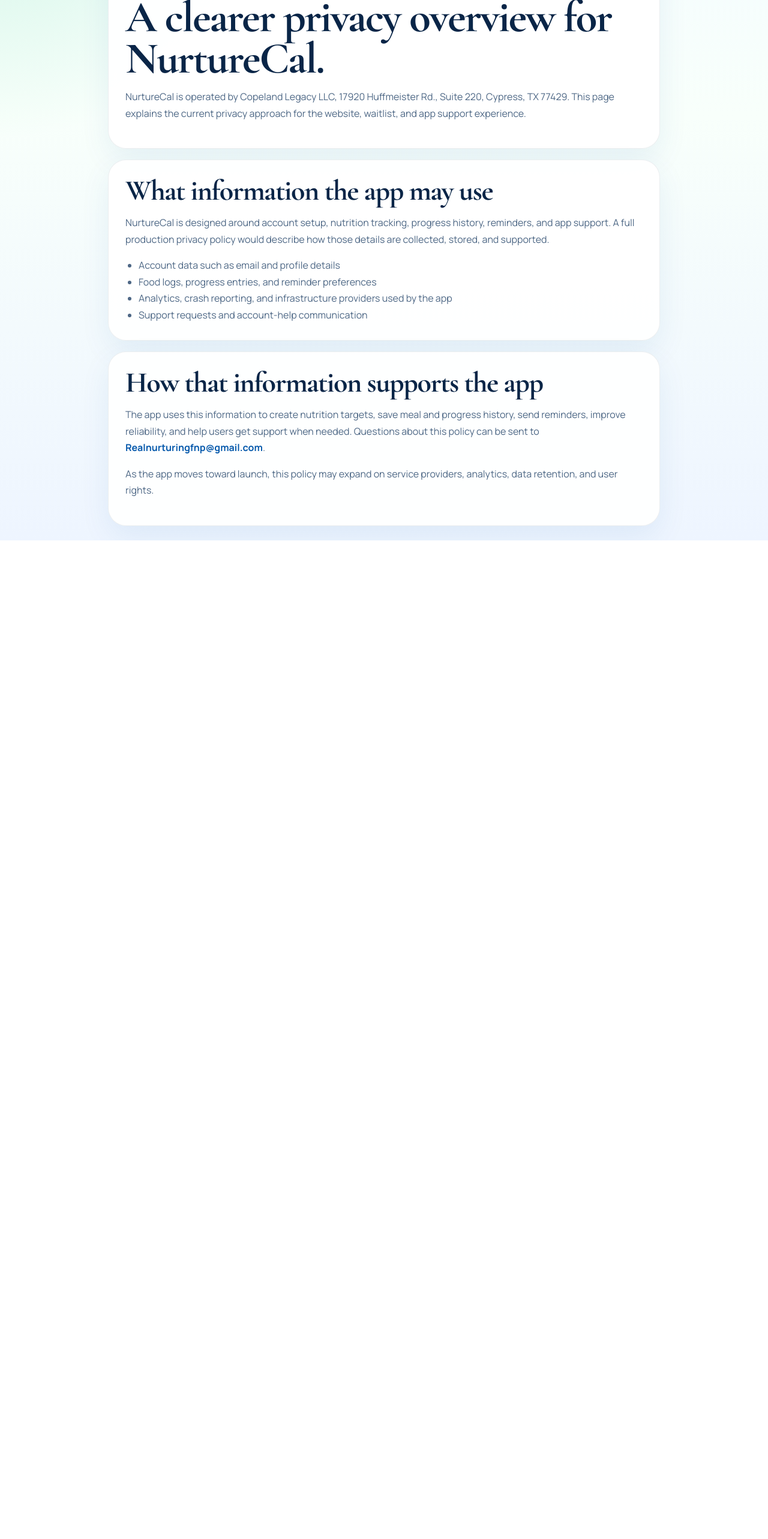
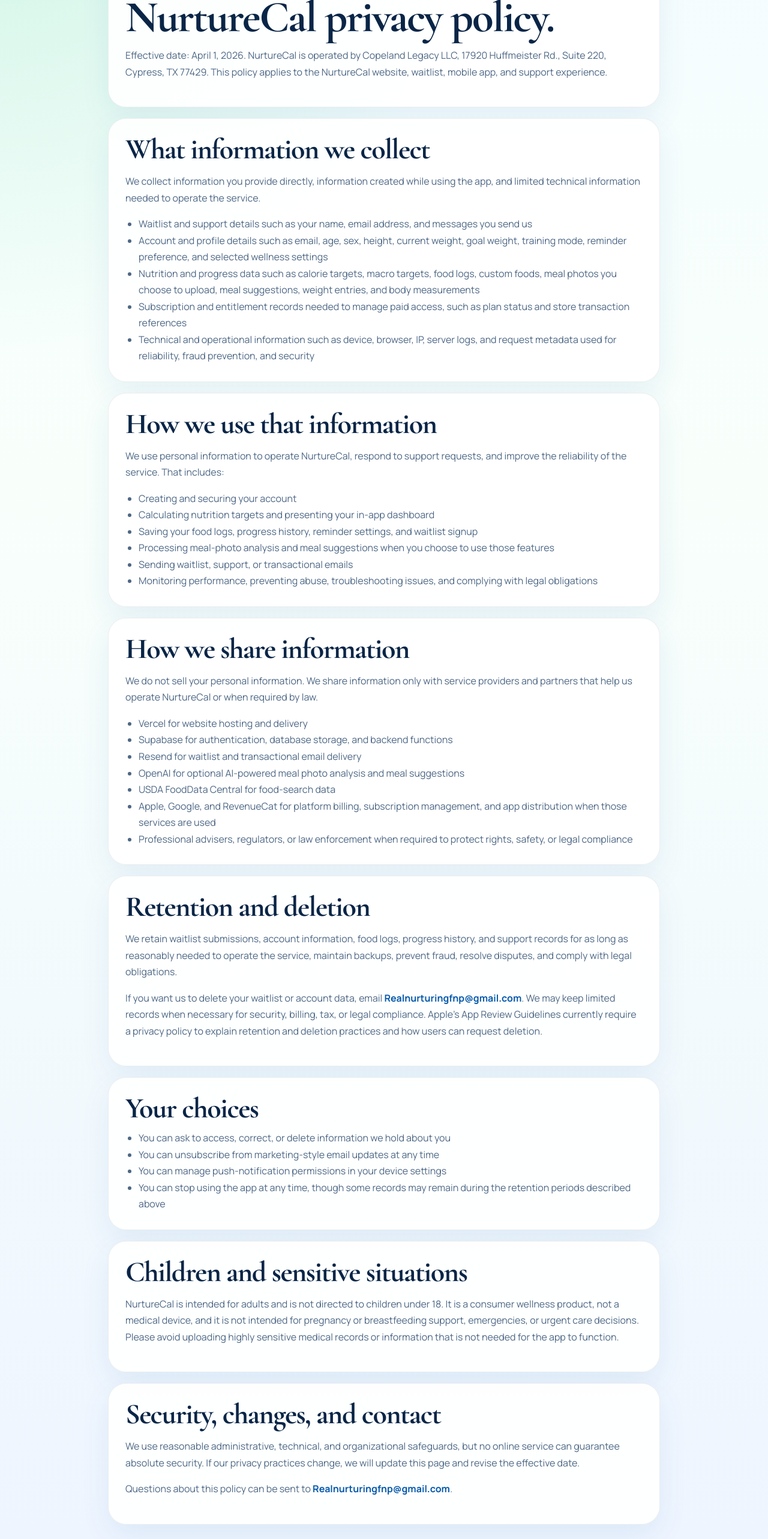
Before and after one commit to cocoa1878/NurtureCal-Website, a Next.js app: page /websitedemo/privacy in a window 1280 px wide. Shown: the part 210-2776 px from the top of the page at 60% size. Before the commit the page ends 1111 px from the top, so only its background shows below. Built offline with nearby package versions, Linux system fonts and the light colour scheme.

Commit message:
Finalize public legal pages and footer

```diff
--- a/src/app/websitedemo/page.tsx
+++ b/src/app/websitedemo/page.tsx
@@ -378,8 +378,6 @@
             <a href="#features">Features</a>
             <a href="#how-it-works">How It Works</a>
             <a href="#waitlist">Waitlist</a>
-            <Link href="/project-status">Build Status</Link>
-            <Link href="/screen-previews">Screen Previews</Link>
             <Link href="/privacy">Privacy</Link>
             <Link href="/terms">Terms</Link>
           </div>
--- a/src/app/websitedemo/privacy/page.tsx
+++ b/src/app/websitedemo/privacy/page.tsx
@@ -17,7 +17,7 @@
 
 export const metadata: Metadata = {
   title: "NurtureCal Privacy Policy",
-  description: "Privacy policy overview for NurtureCal, operated by Copeland Legacy LLC."
+  description: "Privacy policy for the NurtureCal website, waitlist, and app experience operated by Copeland Legacy LLC."
 };
 
 export default function WebsiteDemoPrivacyPage() {
@@ -33,41 +33,114 @@
 
         <section className={styles.hero}>
           <p className={styles.eyebrow}>Privacy policy</p>
-          <h1>A clearer privacy overview for NurtureCal.</h1>
+          <h1>NurtureCal privacy policy.</h1>
           <p>
-            NurtureCal is operated by Copeland Legacy LLC, 17920 Huffmeister Rd.,
-            Suite 220, Cypress, TX 77429. This page explains the current privacy
-            approach for the website, waitlist, and app support experience.
+            Effective date: April 1, 2026. NurtureCal is operated by Copeland
+            Legacy LLC, 17920 Huffmeister Rd., Suite 220, Cypress, TX 77429.
+            This policy applies to the NurtureCal website, waitlist, mobile app,
+            and support experience.
           </p>
         </section>
 
         <section className={styles.section}>
-          <h2>What information the app may use</h2>
+          <h2>What information we collect</h2>
           <p>
-            NurtureCal is designed around account setup, nutrition tracking, progress
-            history, reminders, and app support. A full production privacy policy would
-            describe how those details are collected, stored, and supported.
+            We collect information you provide directly, information created while
+            using the app, and limited technical information needed to operate the
+            service.
           </p>
           <ul>
-            <li>Account data such as email and profile details</li>
-            <li>Food logs, progress entries, and reminder preferences</li>
-            <li>Analytics, crash reporting, and infrastructure providers used by the app</li>
-            <li>Support requests and account-help communication</li>
+            <li>Waitlist and support details such as your name, email address, and messages you send us</li>
+            <li>Account and profile details such as email, age, sex, height, current weight, goal weight, training mode, reminder preference, and selected wellness settings</li>
+            <li>Nutrition and progress data such as calorie targets, macro targets, food logs, custom foods, meal photos you choose to upload, meal suggestions, weight entries, and body measurements</li>
+            <li>Subscription and entitlement records needed to manage paid access, such as plan status and store transaction references</li>
+            <li>Technical and operational information such as device, browser, IP, server logs, and request metadata used for reliability, fraud prevention, and security</li>
           </ul>
         </section>
 
         <section className={styles.section}>
-          <h2>How that information supports the app</h2>
+          <h2>How we use that information</h2>
           <p>
-            The app uses this information to create nutrition targets, save meal and
-            progress history, send reminders, improve reliability, and help users get
-            support when needed. Questions about this policy can be sent to
-            {" "}
-            <a href="mailto:Realnurturingfnp@gmail.com">Realnurturingfnp@gmail.com</a>.
+            We use personal information to operate NurtureCal, respond to support
+            requests, and improve the reliability of the service. That includes:
+          </p>
+          <ul>
+            <li>Creating and securing your account</li>
+            <li>Calculating nutrition targets and presenting your in-app dashboard</li>
+            <li>Saving your food logs, progress history, reminder settings, and waitlist signup</li>
+            <li>Processing meal-photo analysis and meal suggestions when you choose to use those features</li>
+            <li>Sending waitlist, support, or transactional emails</li>
+            <li>Monitoring performance, preventing abuse, troubleshooting issues, and complying with legal obligations</li>
+          </ul>
+        </section>
+
+        <section className={styles.section}>
+          <h2>How we share information</h2>
+          <p>
+            We do not sell your personal information. We share information only
+            with service providers and partners that help us operate NurtureCal
+            or when required by law.
+          </p>
+          <ul>
+            <li>Vercel for website hosting and delivery</li>
+            <li>Supabase for authentication, database storage, and backend functions</li>
+            <li>Resend for waitlist and transactional email delivery</li>
+            <li>OpenAI for optional AI-powered meal photo analysis and meal suggestions</li>
+            <li>USDA FoodData Central for food-search data</li>
+            <li>Apple, Google, and RevenueCat for platform billing, subscription management, and app distribution when those services are used</li>
+            <li>Professional advisers, regulators, or law enforcement when required to protect rights, safety, or legal compliance</li>
+          </ul>
+        </section>
+
+        <section className={styles.section}>
+          <h2>Retention and deletion</h2>
+          <p>
+            We retain waitlist submissions, account information, food logs, progress
+            history, and support records for as long as reasonably needed to operate
+            the service, maintain backups, prevent fraud, resolve disputes, and comply
+            with legal obligations.
           </p>
           <p>
-            As the app moves toward launch, this policy may expand on service providers,
-            analytics, data retention, and user rights.
+            If you want us to delete your waitlist or account data, email{" "}
+            <a href="mailto:Realnurturingfnp@gmail.com">Realnurturingfnp@gmail.com</a>.
+            We may keep limited records when necessary for security, billing, tax,
+            or legal compliance. Apple’s App Review Guidelines currently require a
+            privacy policy to explain retention and deletion practices and how users
+            can request deletion.
+          </p>
+        </section>
+
+        <section className={styles.section}>
+          <h2>Your choices</h2>
+          <ul>
+            <li>You can ask to access, correct, or delete information we hold about you</li>
+            <li>You can unsubscribe from marketing-style email updates at any time</li>
+            <li>You can manage push-notification permissions in your device settings</li>
+            <li>You can stop using the app at any time, though some records may remain during the retention periods described above</li>
+          </ul>
+        </section>
+
+        <section className={styles.section}>
+          <h2>Children and sensitive situations</h2>
+          <p>
+            NurtureCal is intended for adults and is not directed to children under
+            18. It is a consumer wellness product, not a medical device, and it is
+            not intended for pregnancy or breastfeeding support, emergencies, or
+            urgent care decisions. Please avoid uploading highly sensitive medical
+            records or information that is not needed for the app to function.
+          </p>
+        </section>
+
+        <section className={styles.section}>
+          <h2>Security, changes, and contact</h2>
+          <p>
+            We use reasonable administrative, technical, and organizational safeguards,
+            but no online service can guarantee absolute security. If our privacy
+            practices change, we will update this page and revise the effective date.
+          </p>
+          <p>
+            Questions about this policy can be sent to{" "}
+            <a href="mailto:Realnurturingfnp@gmail.com">Realnurturingfnp@gmail.com</a>.
           </p>
         </section>
       </div>
```
Also changed, not shown: src/app/websitedemo/terms/page.tsx (+111 -21 lines).
